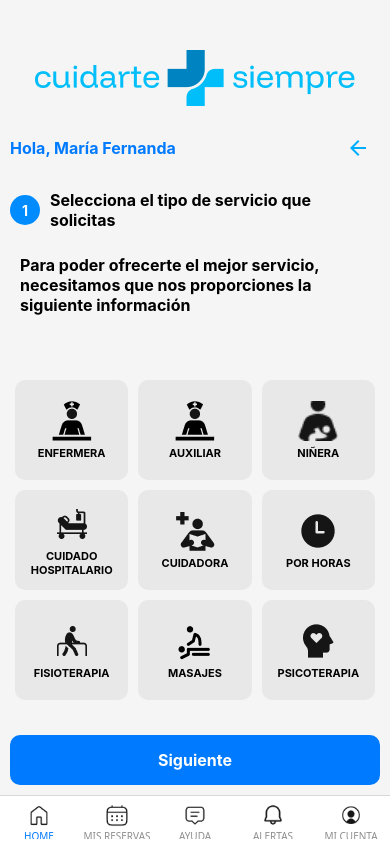
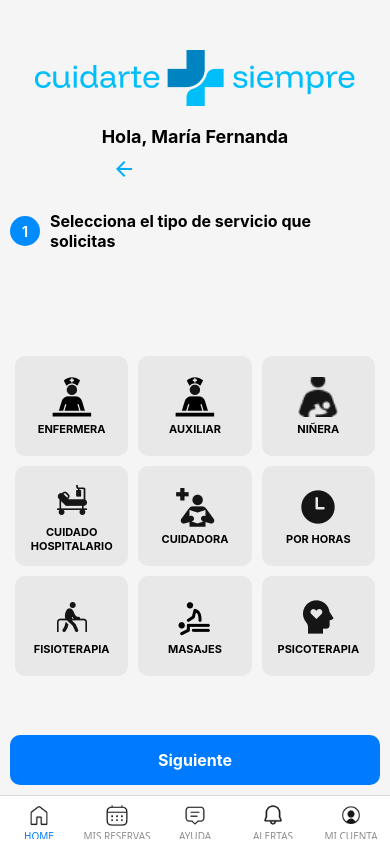
Before and after one commit to AlexisVennegas/Cuidarte-siempre, a React Native app: screen /HOME in a window 390 px wide. Built offline with nearby package versions, Linux system fonts and the light colour scheme.

Commit message:
fix formdata

```diff
--- a/src/Style/HomeScreenStyles.js
+++ b/src/Style/HomeScreenStyles.js
@@ -6,6 +6,10 @@ export const stylesSteps = StyleSheet.create({
     backgroundColor: '#fff',
     padding: 20,
 
+  },
+  subContainer: {
+    flex: 1,
+    marginTop: 50,
   },
   header: {
     flexDirection: 'row',
@@ -24,7 +28,7 @@ export const stylesSteps = StyleSheet.create({
   stepIndicator: {
     flexDirection: 'row',
     alignItems: 'center',
-    marginBottom: 15,
+   // marginBottom: 15,
   },
   stepCircle: {
     backgroundColor: '#008CFF',
@@ -33,26 +37,28 @@ export const stylesSteps = StyleSheet.create({
     borderRadius: 15,
     justifyContent: 'center',
     alignItems: 'center',
-    marginRight: 10,
+   // marginRight: 10,
   },
   stepNumber: {
     color: 'white',
     fontWeight: 'bold',
   },
   title: {
-    padding: 10,
+
+    marginTop: 30,
     fontSize: 16,
     fontWeight: 'bold',
   },
   titleCategories: {
     fontSize: 16,
+    marginStart: 10,
+
     fontWeight: 'bold',
   },
   needsGrid: {
     flexDirection: 'row',
     // pra que ocupe el 100% del ancho
-
-
+    border: '1px solid purple',
     flexWrap: 'wrap',
     gap: 10,  // Espacio entre los botones
 
@@ -116,6 +122,7 @@ export const styles = StyleSheet.create({
   },
   backButton: {
     padding: 10,
+
   },
   backButtonText: {
     fontSize: 18,
@@ -130,7 +137,8 @@ export const styles = StyleSheet.create({
     justifyContent: 'space-between',
   },
   container: {
-    display: 'flex',
+    // ponemos un elemento a lado del otro
+
     flex: 1,
     backgroundColor: '#F5F5F5',
     padding: 10,
@@ -146,6 +154,20 @@ export const styles = StyleSheet.create({
   header: {
     alignItems: 'center',
     marginBottom: 20,
+  },
+  headerContainer: {
+    border: '1px solid red',
+    flex: 1,
+    flexDirection: "row",
+    alignItems: "center",
+    justifyContent: "space-between",
+    marginLeft: 10,
+  },
+  container1: {
+    width: '50%'
+  },
+  container2 : {
+    width: '50%'
   },
   logo: {
     width: 320,
@@ -166,6 +188,20 @@ export const styles = StyleSheet.create({
   userName: {
     fontWeight: 'bold',
     color: '#007AFF',
+  },
+  username2: {
+
+      fontSize: 18,
+      fontWeight: "bold",
+
+  },
+  backIcon2: {
+    width: 24,
+    height: 24,
+    resizeMode: "contain",
+  },
+  backButton2: {
+    padding: 10,
   },
   categoryButton: {
     flex: 1,
--- a/src/screens/Home/Step1.js
+++ b/src/screens/Home/Step1.js
@@ -5,31 +5,34 @@ import { stylesSteps } from "../../Style/HomeScreenStyles";
 import { Picker } from "@react-native-picker/picker";
 import { categories } from "../../Data/categoriesData";
 
-const Step1 = ({formData, setFormData}) => {
+const Step1 = ({selectedCategory, setSelectedCategory, formData, setFormData}) => {
 
     const [selectcategories, setSelectCategories] = useState([]);
-    const [selectedCategory, setSelectedCategory] = useState(null);
+   // const [selectedCategory, setSelectedCategory] = useState(null);
+   const toggleCategory = (category) => {
+    let updatedCategories;
+    if (selectcategories.includes(category)) {
+      updatedCategories = selectcategories.filter((c) => c !== category);
+    } else {
+      updatedCategories = [...selectcategories, category];
+    }
 
-    const toggleCategory = (category) => {
-      if (selectcategories.includes(category)) {
-        setSelectCategories(selectcategories.filter((c) => c !== category));
-      } else {
-        setSelectCategories([...selectcategories, category]);
-      }
-      setFormData({
-        ...formData,
-        selectcategories: selectcategories,
-      });
+    setSelectCategories(updatedCategories);
+    setFormData({
+      ...formData,
+      selectedCategory: category,  // Guardar la categoría seleccionada en formData
+      selectcategories: updatedCategories,
+    });
+  };
 
-    }
 
   return (
     <>
     {/* Paso 1: Selección de servicio */}
-    <Text style={stylesSteps.title}>
-      Para poder ofrecerte el mejor servicio, necesitamos que nos
-      proporciones la siguiente información
-    </Text>
+    {/* <Text style={stylesSteps.title}>
+
+    </Text> */}
+       <View style={styles.subContainer}>
     <FlatList
       contentContainerStyle={styles.subContainer}
       data={categories}
@@ -65,7 +68,8 @@ const Step1 = ({formData, setFormData}) => {
           </TouchableOpacity>
         );
       }}
-    />
+      />
+      </View>
   </>
   )
 }
--- a/src/screens/Home/Step3.js
+++ b/src/screens/Home/Step3.js
@@ -23,8 +23,9 @@ const Step4 = ({selectdiseases, setSelectDiseases, formData, setFormData}) => {
     return (
 
         <>
-            {/* Paso 3: Selección de padecimientos */}
-            <ScrollView contentContainerStyle={stylesSteps.needsGrid}>
+
+                  <View style={styles.subContainer}>
+                    <ScrollView contentContainerStyle={stylesSteps.needsGrid} >
                         {diseaseData.map((item, index) => (
                             <TouchableOpacity
                                 key={index}
@@ -39,6 +40,7 @@ const Step4 = ({selectdiseases, setSelectDiseases, formData, setFormData}) => {
                             </TouchableOpacity>
                         ))}
                     </ScrollView>
+                    </View>
         </>
     )
 }
--- a/src/screens/Home/Step4.js
+++ b/src/screens/Home/Step4.js
@@ -44,7 +44,7 @@ const Step4 = ({ startTime, endTime, setStartTime, setEndTime, selectedDays, set
 
   return (
     <>
-      <ScrollView style={{ flex: 1, backgroundColor: "#fff" }}>
+      <ScrollView style={{ flex: 1 }}>
         <Text style={stylesSteps.title}>
           ¿Franja horaria en la que necesitas nuestros servicios?
         </Text>
--- a/src/screens/Home/Step5.js
+++ b/src/screens/Home/Step5.js
@@ -5,6 +5,7 @@
     import { Ionicons } from '@expo/vector-icons';
     import {reservationStyle} from '../../Style/ReservationStyles';
     import { stylesSteps } from '../../Style/HomeScreenStyles';
+
     import {reservations} from '../../Data/reservationsData';
     // resivimos el paramettro step para saber en que paso estamos
     const Step5 =({ step, setStep })=> {
@@ -22,6 +23,7 @@
         return (
 
             <>
+              <View style={stylesSteps.subContainer}>
             {/* Paso 5: Selección de personal */}
             <TouchableOpacity style={stylesSteps.searchButton} onPress={nextStep}>
                 <FlatList
@@ -48,6 +50,7 @@
             </TouchableOpacity>
 
             {/* Muestra una lista de opciones de enfermeras o personal */}
+            </View>
         </>
         )
     }
--- a/src/screens/HomeScreen.js
+++ b/src/screens/HomeScreen.js
@@ -22,7 +22,7 @@ import Step8 from "./Home/Step8";
 import Step7 from "./Home/Step7";
 import Step6 from "./Home/Step6";
 import Step5 from "./Home/Step5";
-import  Step4 from "./Home/Step4";
+import Step4 from "./Home/Step4";
 import Step3 from "./Home/Step3";
 import Step2 from "./Home/Step2";
 import Step1 from "./Home/Step1";
@@ -39,6 +39,7 @@ export default function HomeScreen() {
   const [birthDate, setBirthDate] = useState('');
   const hideDatePicker = () => setDatePickerVisibility(false);
   const [selectcategories, setSelectCategories] = useState([]);
+  const [selectedCategory, setSelectedCategory] = useState(null);
 
   // un json para ir guardando la informacion del formulario
   const [formData, setFormData] = useState({
@@ -72,12 +73,12 @@ export default function HomeScreen() {
     switch (step) {
       case 1:
         return (
-       <Step1 selectcategories={selectcategories} setSelectCategories={setSelectCategories} formData={formData} setFormData={setFormData} />
+          <Step1 selectedCategory={selectedCategory} setSelectedCategory={setSelectedCategory} selectcategories={selectcategories} setSelectCategories={setSelectCategories} formData={formData} setFormData={setFormData} />
         );
       case 2:
         return (
           <Step2 selectcategories={selectcategories} setSelectCategories={setSelectCategories} formData={formData} setFormData={setFormData}
-            />
+          />
         );
       case 3:
         return (
@@ -127,17 +128,21 @@ export default function HomeScreen() {
     <View style={styles.container}>
       <View style={styles.header}>
         <Image source={require("../../assets/logo.png")} style={styles.logo} />
-        <Text style={styles.welcomeText}>
-          <Text style={styles.userName}>Hola, María Fernanda</Text>
+        <View styles={styles.headerContainer}>
+          <View styles={styles.container1} >
+            <Text style={styles.username2}>Hola, María Fernanda</Text>
+          </View>
+          <View>
+            <TouchableOpacity style={styles.backButton2} onPress={previousStep}>
+              <Image
+                source={require("../../assets/arrow.png")}
+                style={styles.backIcon2}
+              // funcion press que regresa al paso anterior
+              />
+            </TouchableOpacity>
 
-          <TouchableOpacity style={styles.backButton} onPress={previousStep}>
-            <Image
-              source={require("../../assets/arrow.png")}
-              style={styles.backIcon}
-            // funcion press que regresa al paso anterior
-            />
-          </TouchableOpacity>
-        </Text>
+          </View>
+        </View>
       </View>
       <View style={stylesSteps.stepIndicator}>
         <View style={stylesSteps.stepCircle}>
@@ -145,8 +150,7 @@ export default function HomeScreen() {
         </View>
         <Text style={stylesSteps.titleCategories}>
           {step === 1 && "Selecciona el tipo de servicio que solicitas"}
-          {step === 2 &&
-            "Selecciona las necesidades que tiene el paciente en el día a día"}
+          {step === 2 && "Selecciona las necesidades que tiene el paciente en el día a día"}
           {step === 3 && "¿Qué padecimientos tiene tu paciente?"}
           {step === 4 &&
             "Indica el horario y los días que necesitas el servicio"}
```
Lines whose indentation alone changed are shown as unchanged.
